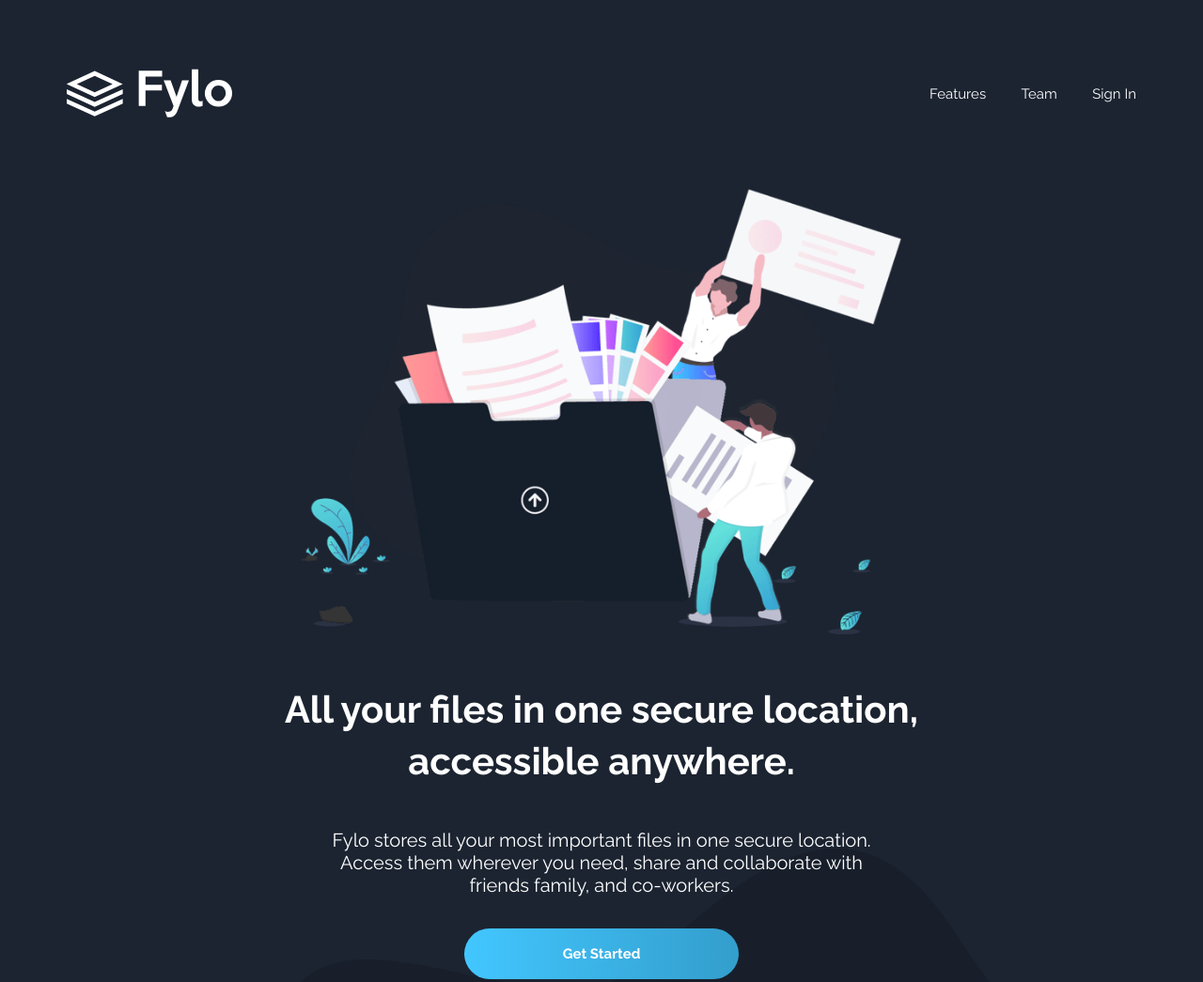
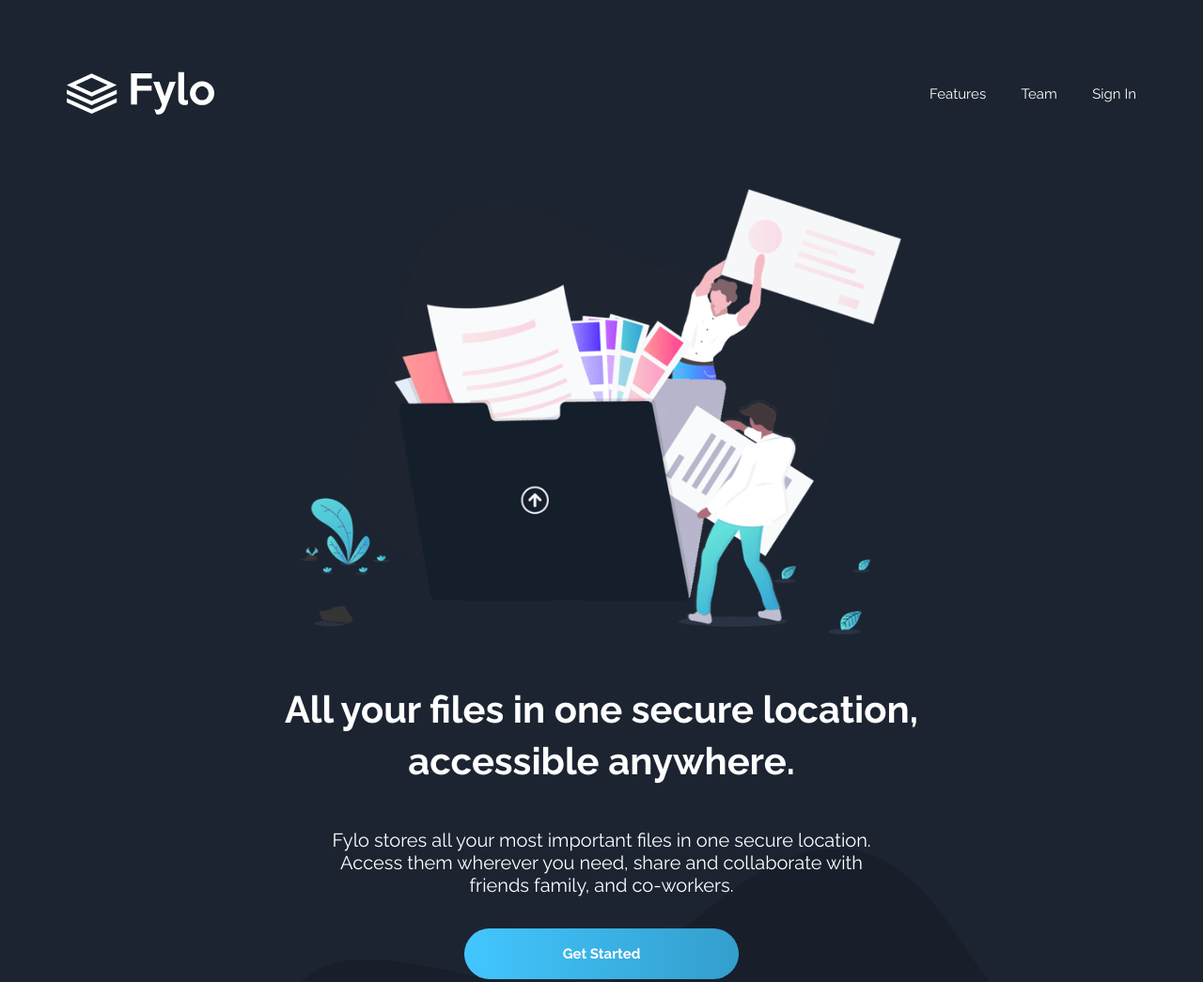
Before and after one commit to aleksandartepavcevic/fylo-dark-theme-landing-page-master, a plain HTML site: page index.html in a window 1280 px wide. Shown: the top 1045 px of the page at 94% size. Drawn offline with Linux system fonts and the light colour scheme.

Commit message:
final commit

```diff
--- a/style.css
+++ b/style.css
@@ -29,6 +29,10 @@ body {
     width: 13.75%;
     min-width: 73px;
     max-width: 176px;
+}
+
+.nav-logo img {
+    width: 100%;
 }
 
 ul {
```
